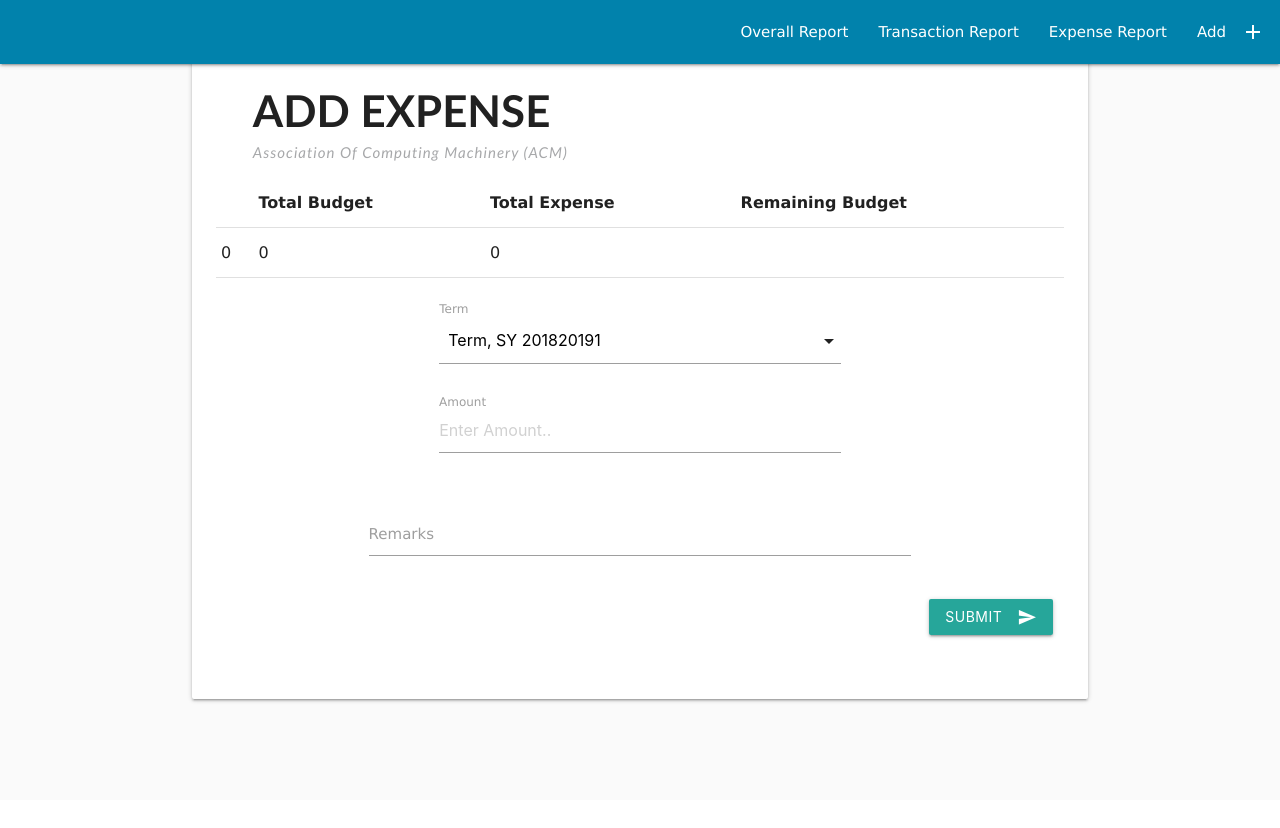
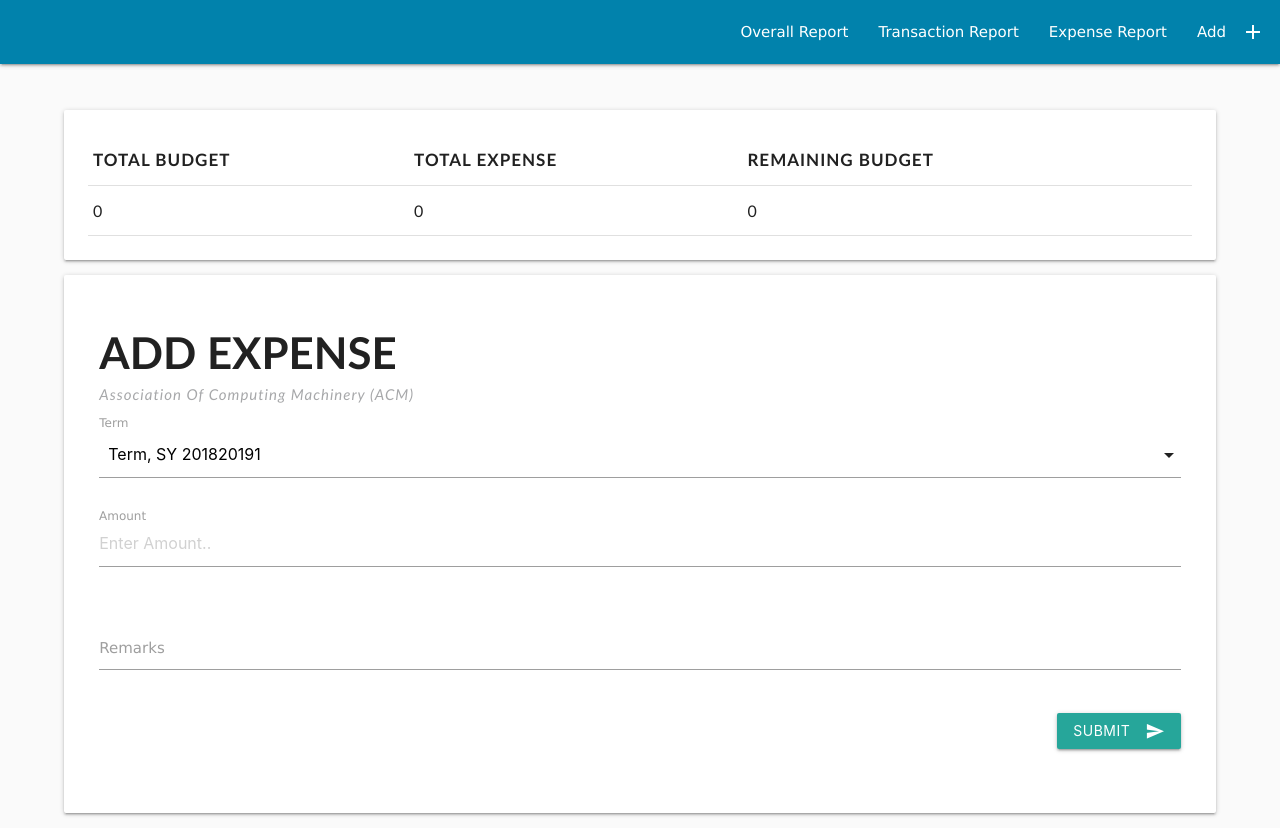
Before and after one commit to MRianne/MIS-FinanceModule, a PHP site: the page made by finance/pages/Add Expense.php in a window 1280 px wide. Before the commit the page ends 703 px from the top, so only its background shows below. Run offline with PHP 8.4, Linux system fonts and the light colour scheme; data comes from the database, SQL or seed files in the repository; data that the repository does not hold is empty; some libraries are stand-ins or nearby versions.

Commit message:
Add Expense table updated

```diff
--- a/finance/pages/Add Expense.php
+++ b/finance/pages/Add Expense.php
@@ -18,26 +18,22 @@
     <div class="wrapper">
                 <?php $page = ''; include('navBar.php'); ?>
 
-              <div class="container">
-                <div class="card-panel  pos">
+              <div class="acm-container"  style="margin-top:8vw;">
+                <?php
+                    include("getBudget.php");
+                    ?>
+                <div class="card-panel">
                   <div class="row">
-										<div class="top-margin" style="margin:2vw;">
                       <div class="row">
                         <div class="col s7">
                           <h3 class="acm-text">Add Expense</h3>
                           <h7 class="acm-sub">Association of Computing Machinery (ACM)</h7>
 													<br>
-                        </div>
                       </div>
                     </div>
-										<?php
-										include("getBudget.php");
-										?>
-										<br>
                   <form action="#" role="form" method="POST">
                     <div class="row">
-                      <div class="col s3"></div>
-                      <div class="col s6">
+                      <div class="col s12">
                         <label>Term</label>
 												<select id="term" name="term_slct1" class="styled-select gray semi-square">
 				                  <?php
@@ -53,8 +49,7 @@
                       </div>
                     </div>
                     <div class="row">
-											<div class="col s3"></div>
-                      <div class="input-field col s6">
+                      <div class="input-field col s12">
 												<input class="form-control" type="number" id="amt" name="feeDep" min="0" placeholder="Enter Amount..">
                         <label for="amount">Amount</label>
                       </div>
@@ -62,8 +57,7 @@
                     </div>
 
                     <div class="row">
-											<div class="col s2"></div>
-                      <div class="input-field col s8">
+                      <div class="input-field col s12">
                         <label for="remarks">Remarks</label>
                         <textarea id="remarksArea" class="materialize-textarea" name="remarks" rows="3"></textarea>
                       </div>
--- a/finance/pages/getBudget.php
+++ b/finance/pages/getBudget.php
@@ -43,17 +43,23 @@ echo 'User name exists in the table.';
 echo 'User name does not exist in the table.';
 }*/
 ?>
-<div style="overflow-x:auto;">
-  <table style="width:100%">
-    <th>
-      <td> <b>Total Budget</b> </td>
-      <td> <b>Total Expense</b> </td>
-      <td> <b>Remaining Budget</b> </td>
-    </th>
+<div class="card-panel pos" style="overflow-x:auto;">
+  <table class="acm" style="width:100%">
+    <thead>
+      <tr>
+        <th>Total Budget</th>
+        <th>Total Expense</th>
+        <th>Remaining Budget</th>
+      </tr>
+    </thead>
     <tr>
+
       <td> <?php echo $sum; ?> </td>
+
       <td> <?php echo $dif; ?> </td>
       <td> <?php echo ($sum - $dif); ?> </td>
+
+        <td> </td>
     </tr>
   </table>
 </div>
```
